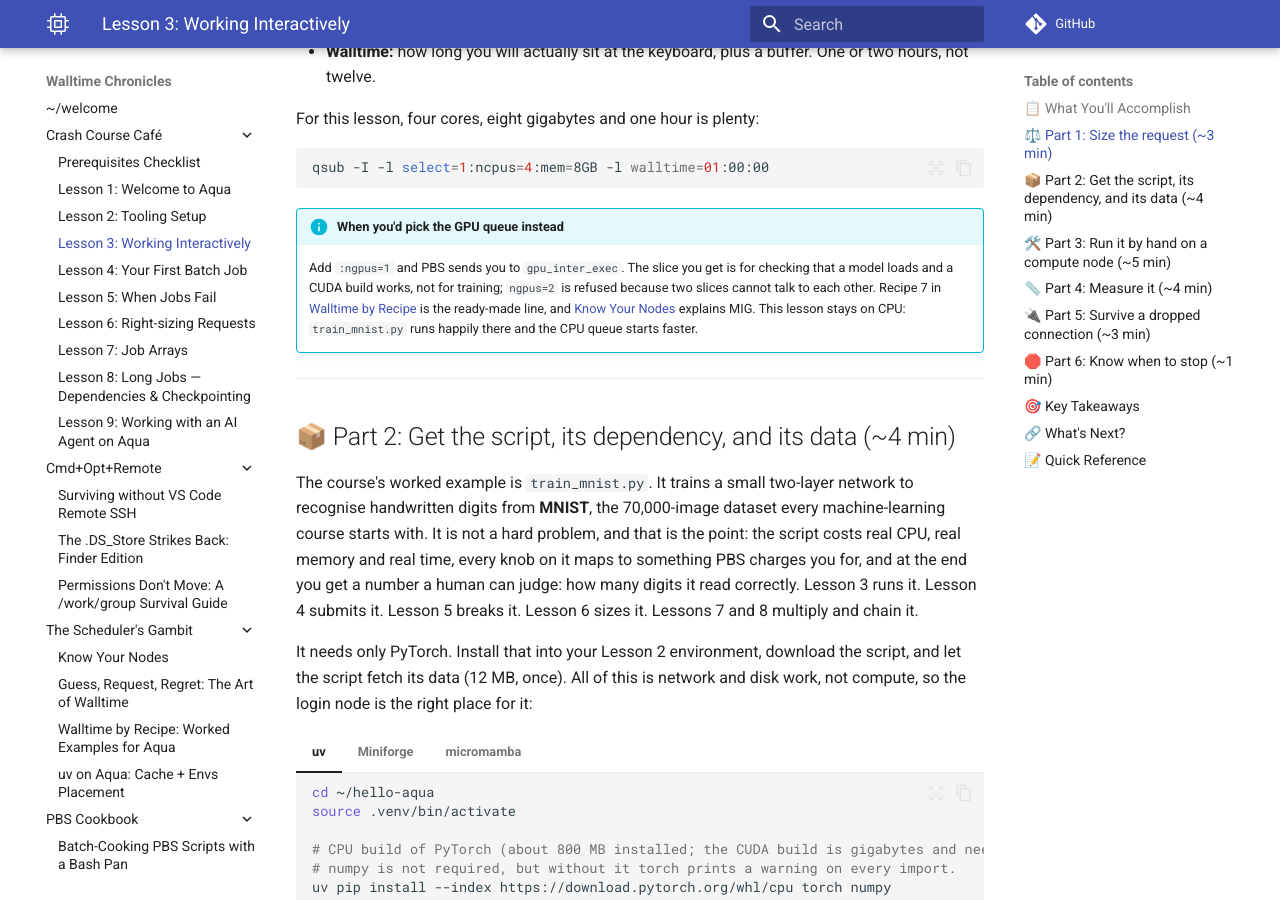
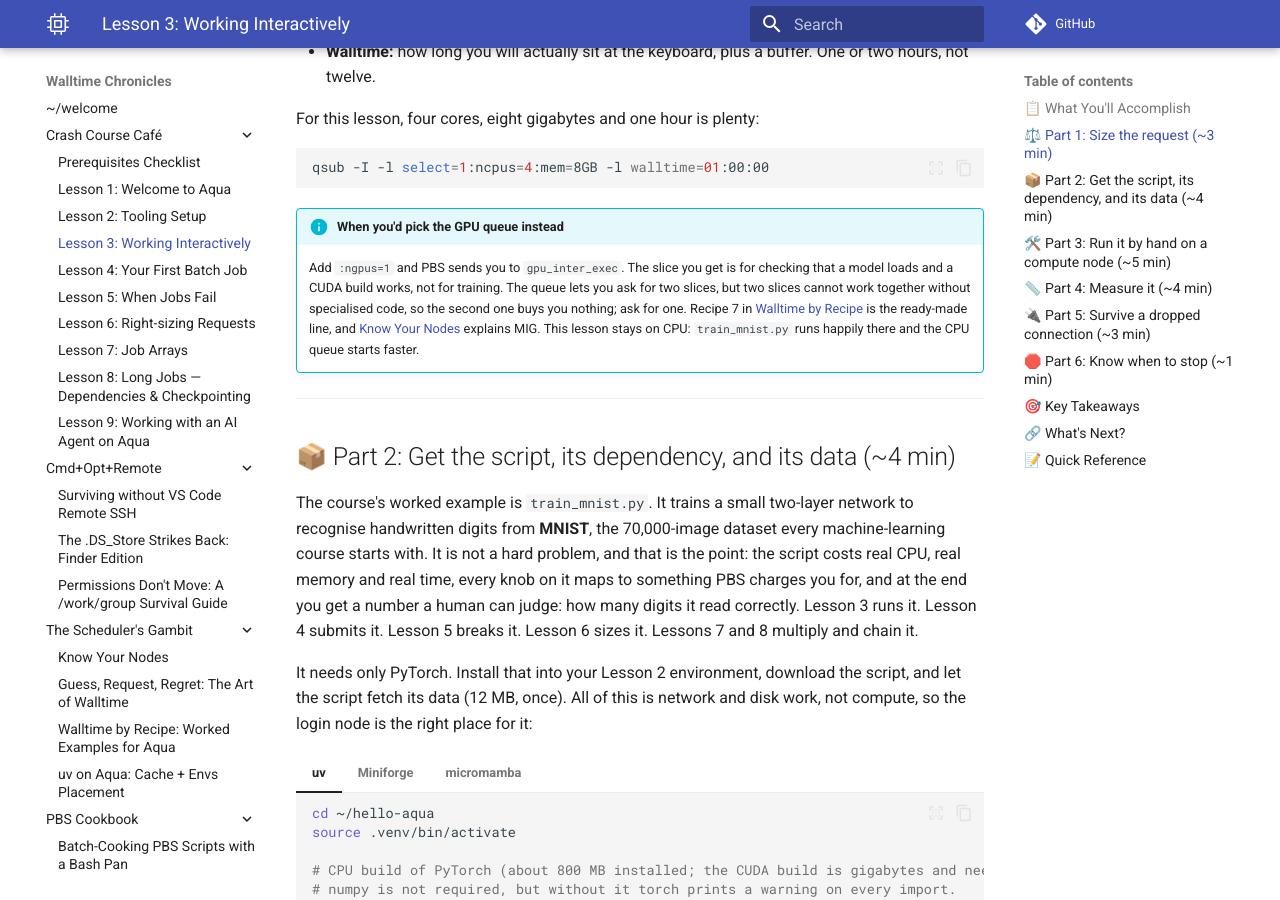
Before and after one commit to ZhipengHe/Walltime-Chronicles, an MkDocs documentation site: the page built from docs/tutorials/lesson-3.md, in a window 1280 px wide and 900 px high, scrolled down 1797 px. Built offline with MkDocs 1.6.1 and Material for MkDocs 9.7.7, drawn with Linux system fonts in a browser that asks for light colours; plug-ins that fetch from the network failed and are left out; comment, search, counter and statistics services are not loaded.

Commit message:
docs(tutorials): Lesson 3 does not claim PBS refuses two MIG slices
gpu_inter_exec allows up to two slices per job (resources_max.ngpus = 2);
what eResearch says is that two slices cannot work together without
specialised code, so the lesson now says that instead of "refused".

Co-Authored-By: Claude Fable 5.1 <noreply@anthropic.com>
Claude-Session: https://claude.ai/code/session_01Ho76u7s9w4BAPj3XcoEiiQ

````diff
--- a/docs/tutorials/lesson-3.md
+++ b/docs/tutorials/lesson-3.md
@@ -47,7 +47,7 @@ qsub -I -l select=1:ncpus=4:mem=8GB -l walltime=01:00:00
 ```
 
 !!! info "When you'd pick the GPU queue instead"
-    Add `:ngpus=1` and PBS sends you to `gpu_inter_exec`. The slice you get is for checking that a model loads and a CUDA build works, not for training; `ngpus=2` is refused because two slices cannot talk to each other. Recipe 7 in [Walltime by Recipe](../scheduler/Walltime-by-Recipe.md#recipe-7-mig-slice-sanity-check) is the ready-made line, and [Know Your Nodes](../scheduler/Know-Your-Nodes.md) explains MIG. This lesson stays on CPU: `train_mnist.py` runs happily there and the CPU queue starts faster.
+    Add `:ngpus=1` and PBS sends you to `gpu_inter_exec`. The slice you get is for checking that a model loads and a CUDA build works, not for training. The queue lets you ask for two slices, but two slices cannot work together without specialised code, so the second one buys you nothing; ask for one. Recipe 7 in [Walltime by Recipe](../scheduler/Walltime-by-Recipe.md#recipe-7-mig-slice-sanity-check) is the ready-made line, and [Know Your Nodes](../scheduler/Know-Your-Nodes.md) explains MIG. This lesson stays on CPU: `train_mnist.py` runs happily there and the CPU queue starts faster.
 
 ---
 
````
